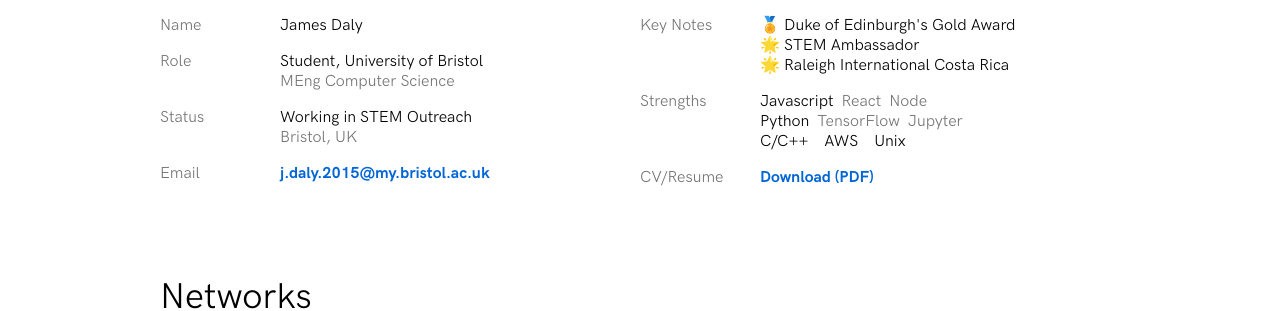
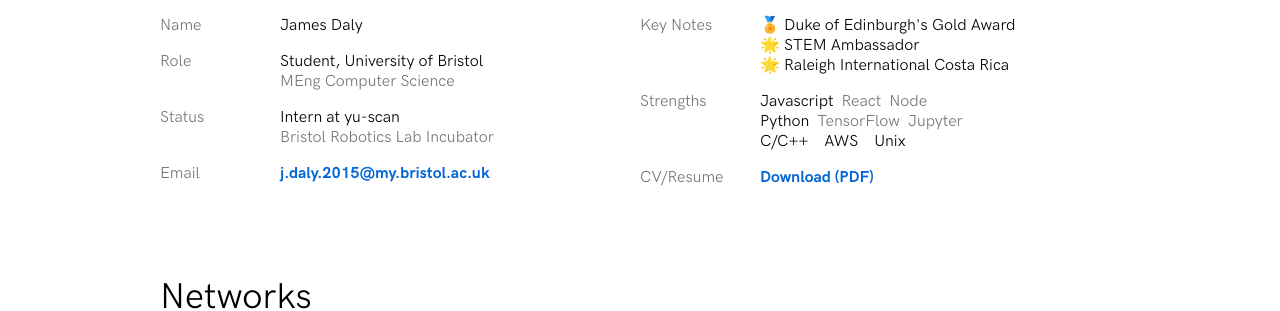
Before and after one commit to jda0/mrvscity.github.io, a Jekyll site: the page built from index.html, in a window 1280 px wide. Shown: the part 370-681 px from the top of the page. Built offline with Jekyll 4.4.1, drawn with Linux system fonts in a browser that asks for light colours.

Commit message:
Update profile.yaml

```diff
--- a/_data/profile.yaml
+++ b/_data/profile.yaml
@@ -3,8 +3,8 @@ role: |
   <em>MEng Computer Science</em>
 
 status: |
-  Working in STEM Outreach<br>
-  <em>Bristol, UK</em>
+  Intern at yu-scan<br>
+  <em>Bristol Robotics Lab Incubator</em>
 
 keynotes: |
   🏅 Duke of Edinburgh's Gold Award<br>
```
